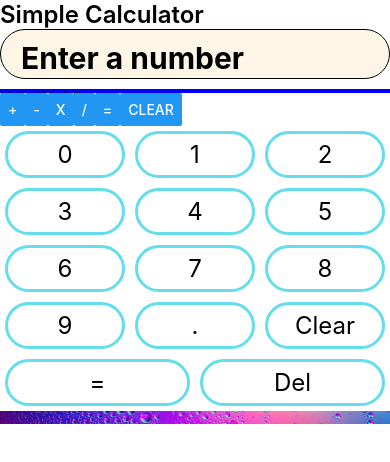
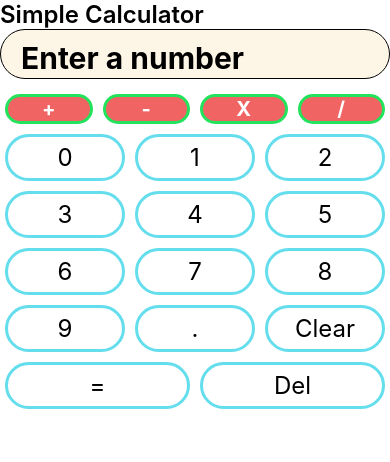
Before and after one commit to Netchicken/RNLesson1Calc, a React Native app in the folder Lesson1Calc/: screen / in a window 390 px wide. Shown: the top 462 px of the page. Built offline with nearby package versions, Linux system fonts and the light colour scheme.

Commit message:
final product!!

```diff
--- a/Lesson1Calc/App.js
+++ b/Lesson1Calc/App.js
@@ -84,9 +84,7 @@ const App = () => {
               </Text>
             </View>
 
-            <View style={{backgroundColor: 'blue', flex: 0.3}}>
-              <Text>Hello World!</Text>
-            </View>
+
 
             <Row>
               <CalcButtons updateCalculation={updateCalculation} />
--- a/Lesson1Calc/Components/calcbuttons.js
+++ b/Lesson1Calc/Components/calcbuttons.js
@@ -1,73 +1,71 @@
 import {
-  Button, //A basic button component that should render nicely on any platform. Supports a minimal level of customization.  https://reactnative.dev/docs/button
   View, //The most fundamental component for building a UI, View is a container that supports layout with flexbox, style, some touch handling, and accessibility controls. https://reactnative.dev/docs/view
   StyleSheet, //StyleSheet.create returns a stylesheet object. https://reactnative.dev/docs/stylesheet
   Dimensions, //Dimensions provides access to the window's width and height. https://reactnative.dev/docs/dimensions
-  TouchableOpacity, //A wrapper for making views respond properly to touches. On press down, the opacity of the wrapped view is decreased, dimming it. https://reactnative.dev/docs/touchableopacity
+  Pressable, //A wrapper for making views respond properly to touches. On press down, the opacity of the wrapped view is decreased, dimming it. https://reactnative.dev/docs/touchableopacity
   Text, //A React component for displaying text which supports nesting, styling, and touch handling. https://reactnative.dev/docs/text
 } from 'react-native';
 import React from 'react';
-import {Row} from './Row';
+// import {Row} from './Row';
 
 export const CalcButtons = ({updateCalculation}) => {
   return (
-    <View>
-      <Row>
-        <Button
-          onPress={() => updateCalculation('+')}
-          style={styles.button}
-          title="+"
-        />
-        <Button
-          onPress={() => updateCalculation('-')}
-          style={styles.button}
-          title="-"
-        />
-        <Button
-          onPress={() => updateCalculation('*')}
-          style={styles.button}
-          title="X"
-        />
+    <View style={styles.rowcontainer}>
+      <Pressable onPress={() => updateCalculation('+')} style={styles.button}>
+        <Text style={styles.text}>{'+'}</Text>
+      </Pressable>
 
-        <Button
-          onPress={() => updateCalculation('/')}
-          style={styles.button}
-          title="/"
-        />
-        <Button
-          onPress={() => updateCalculation('=')}
-          style={styles.button}
-          title="="
-        />
+      <Pressable onPress={() => updateCalculation('-')} style={styles.button}>
+        <Text style={styles.text}>{'-'}</Text>
+      </Pressable>
 
-        <Button
-          onPress={() => updateCalculation('clear')}
-          style={styles.button}
-          title="Clear"
-        />
-      </Row>
+      <Pressable onPress={() => updateCalculation('*')} style={styles.button}>
+        <Text style={styles.text}>{'X'}</Text>
+      </Pressable>
+
+      <Pressable onPress={() => updateCalculation('/')} style={styles.button}>
+        <Text style={styles.text}>{'/'}</Text>
+      </Pressable>
+
+      {/* <View style={{backgroundColor: 'blue', flex: 0.3}}>
+        <Text>Hello World!</Text>
+      </View> */}
     </View>
   );
 };
 
-// set dimmenstion
+// set dimensions
 const screen = Dimensions.get('window');
-const buttonWidth = screen.width / 4;
+const buttonWidth = screen.width / 3;
 
 const styles = StyleSheet.create({
-  Button: {
-    backgroundColor: '#333333',
+  button: {
     flex: 1,
-    height: Math.floor(buttonWidth - 50),
+    justifyContent: 'center',
+    // width: '25%',
+    borderWidth: 3,
+    borderColor: '#23e25c',
+    backgroundColor: '#f06464',
+
+    // height: Math.floor(buttonWidth - 150),
     alignItems: 'center',
-    justifyContent: 'stretch',
+    alignSelf: 'stretch',
     borderRadius: Math.floor(buttonWidth),
     margin: 5,
-    padding: 10,
   },
 
   text: {
-    color: 'red',
-    fontSize: 14,
+    color: 'white',
+    fontSize: 20,
+    fontWeight: 'bold',
+    textAlignVertical: 'center',
+  },
+
+  rowcontainer: {
+    flexDirection: 'row',
+    width: '100%',
+    alignContent: 'flex-start',
+    flexWrap: 'wrap',
+    justifyContent: 'space-between',
   },
 });
```
